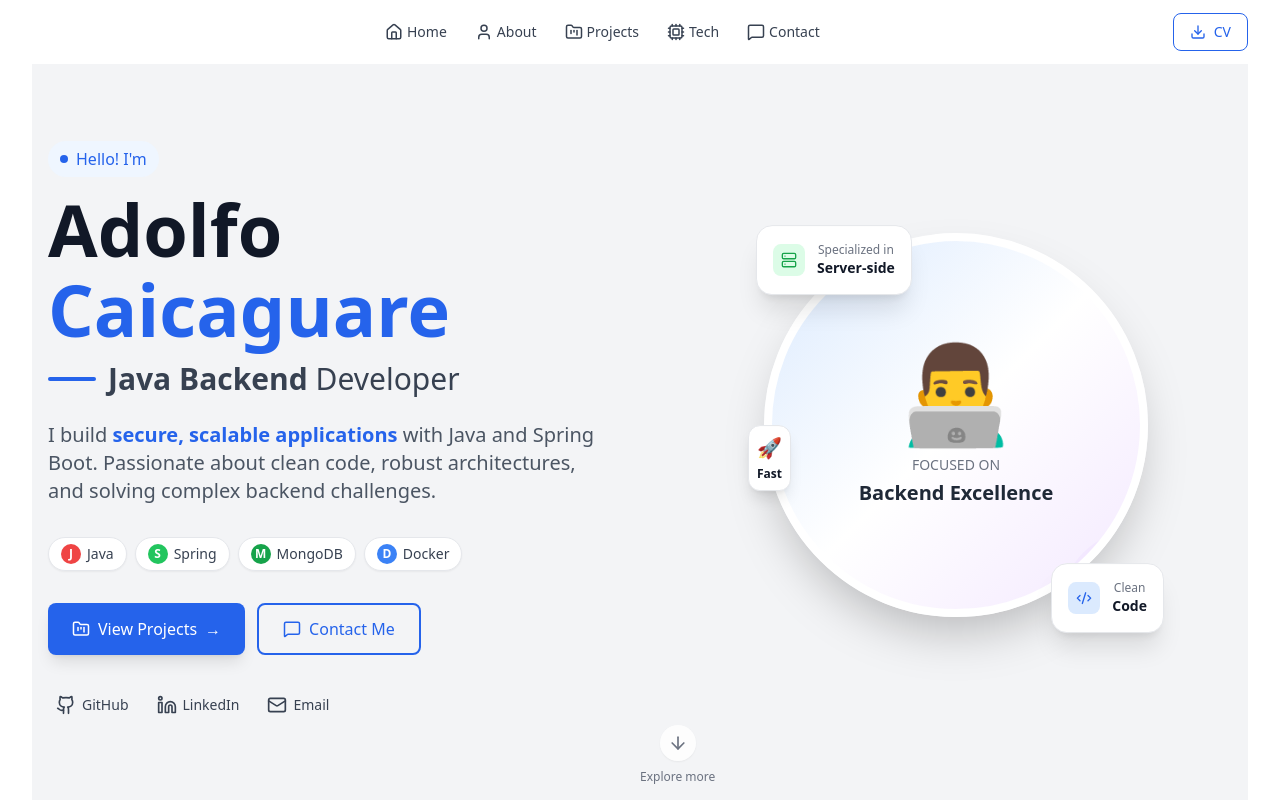
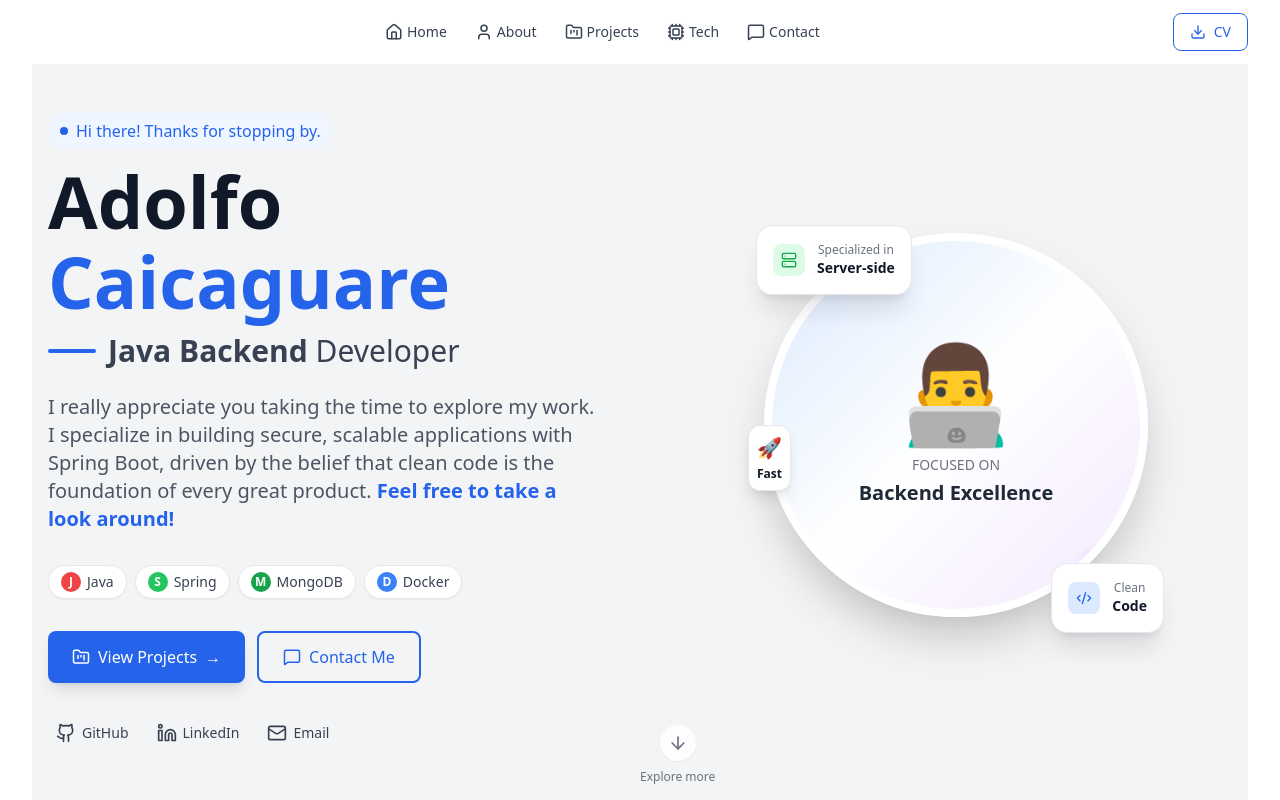
Before and after one commit to adolcc/spring-react-portfolio, a React (Vite) app: page / in a window 1280 px wide. Shown: the top 800 px of the page. Built offline with nearby package versions, Linux system fonts and the light colour scheme.

Commit message:
update cv and hero section

```diff
--- a/src/components/Hero.jsx
+++ b/src/components/Hero.jsx
@@ -72,7 +72,7 @@ export default function Hero() {
             {/* Greeting */}
             <div className="inline-flex items-center gap-2 text-blue-600 font-medium mb-4 animate-fade-in px-3 py-1.5 bg-blue-50 rounded-full text-sm md:text-base">
               <div className="w-2 h-2 bg-blue-600 rounded-full"></div>
-              Hello! I'm
+              Hi there! Thanks for stopping by.
             </div>
 
             {/* Name - Texto más pequeño en móvil */}
@@ -91,12 +91,13 @@ export default function Hero() {
 
             {/* Description */}
             <p className="text-base md:text-lg lg:text-xl text-gray-600 max-w-2xl mb-8 animate-fade-in-delay-2 leading-relaxed px-2 md:px-0">
-              I build{" "}
+              I really appreciate you taking the time to explore my work. I
+              specialize in building secure, scalable applications with Spring
+              Boot, driven by the belief that clean code is the foundation of
+              every great product.{" "}
               <span className="font-semibold text-blue-600">
-                secure, scalable applications
+                Feel free to take a look around!
               </span>{" "}
-              with Java and Spring Boot. Passionate about clean code, robust
-              architectures, and solving complex backend challenges.
             </p>
 
             {/* Tech badges - Ajustar tamaño */}
```
Also changed, not shown: 1 other file (tests, documents, lock files or other folders).
